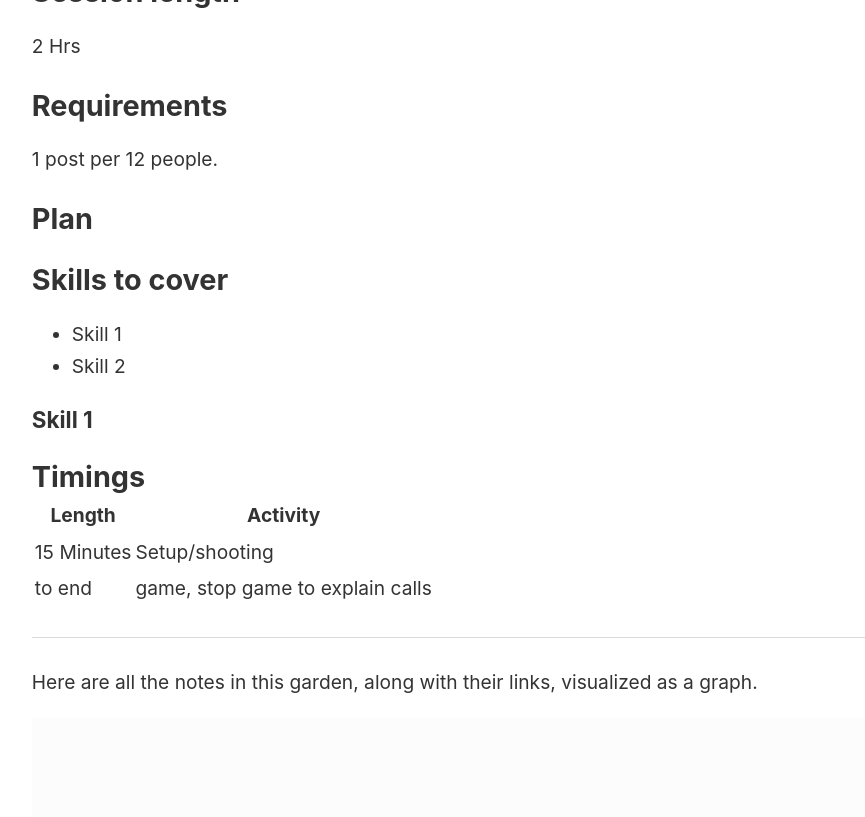
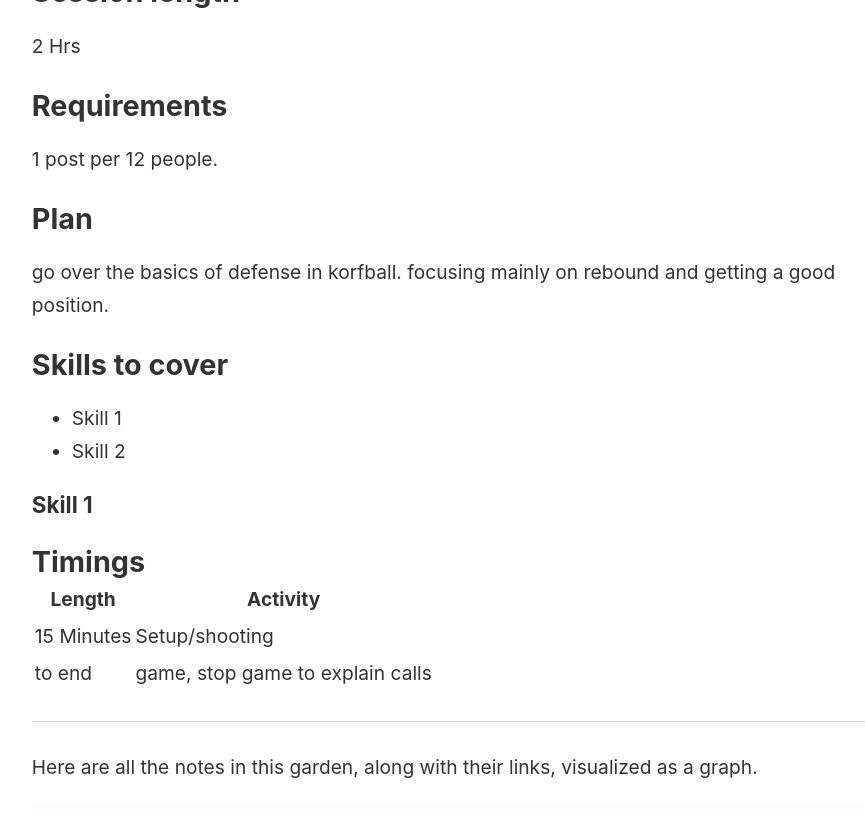
Before and after one commit to jamesptanner/notes, a Jekyll site: the page built from _notes/korfball/sessions/Beginner-defense.md, in a window 1280 px wide and 900 px high, scrolled down 496 px. Shown: the top 817 px of the window, without its empty margins (45-910 px from the left). Built offline with Jekyll 4.4.1, drawn with Linux system fonts in a browser that asks for light colours.

Commit message:
update Beginner-defense.md

```diff
--- a/_notes/korfball/sessions/Beginner-defense.md
+++ b/_notes/korfball/sessions/Beginner-defense.md
@@ -16,6 +16,7 @@ teaching the basics of defense in korfball.
 1 post per 12 people.
 
 ## Plan
+go over the basics of defense in korfball. focusing mainly on rebound and getting a good position.
 
 ## Skills to cover
 
```
